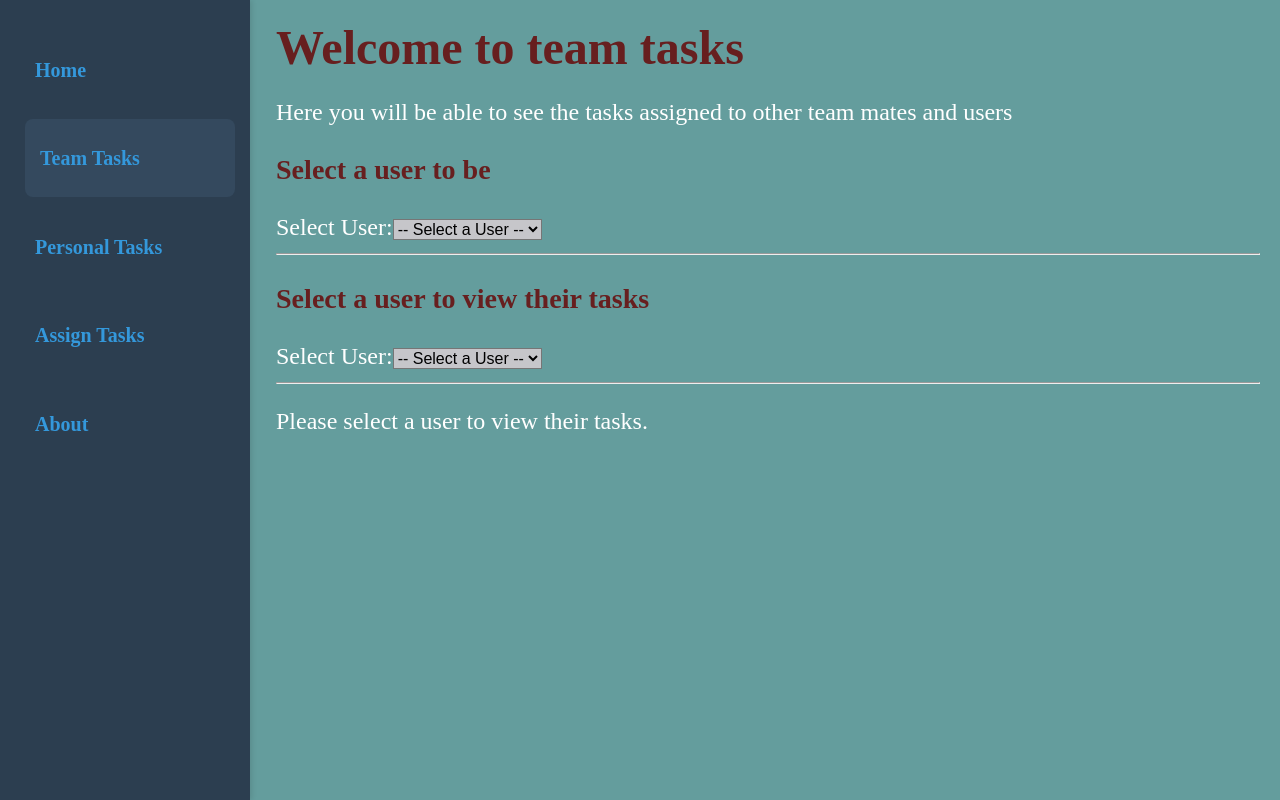
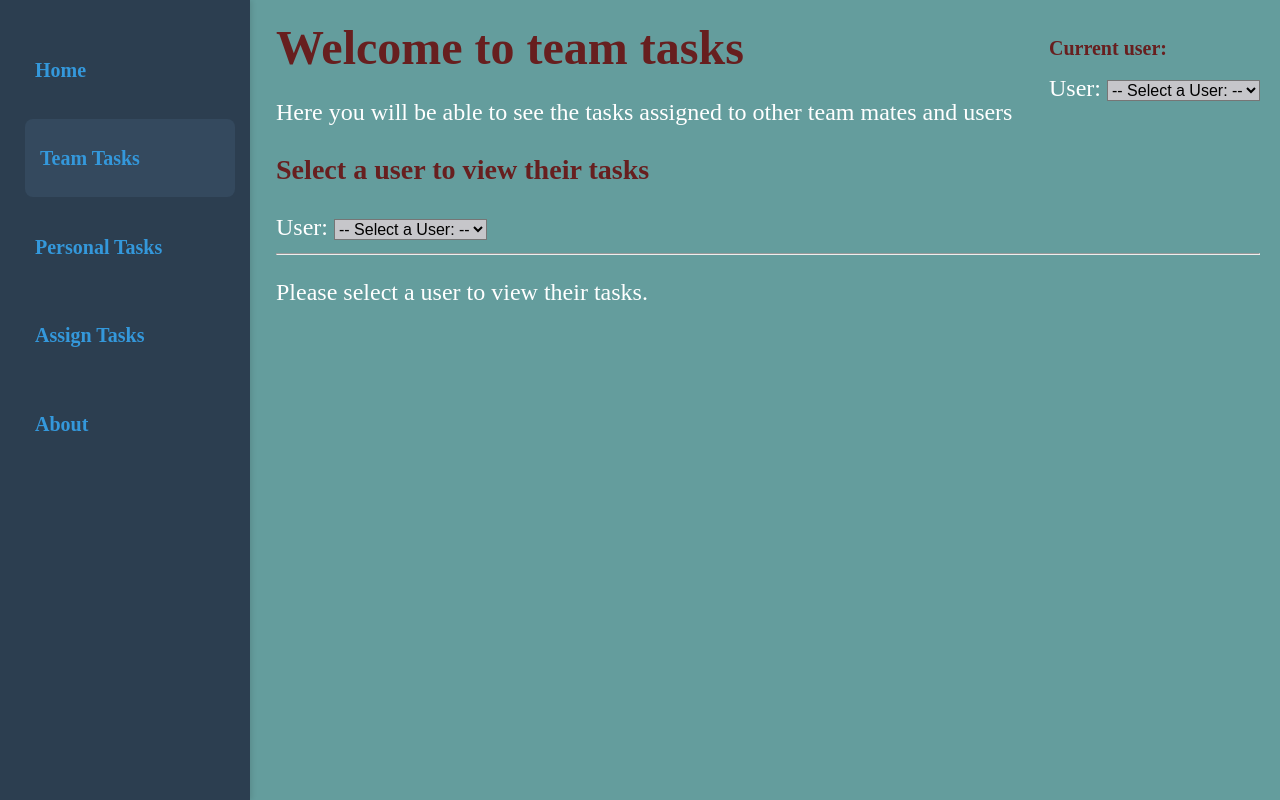
Before and after one commit to Krrithik/TaskManagerApp-React, a React (Vite) app: page /teamTasks in a window 1280 px wide. Built offline with nearby package versions, Linux system fonts and the light colour scheme.

Commit message:
Scrollable table on team task page, modified User Dropdown component slightly for text on page, started on lazy page, more text to add there

```diff
--- a/src/components/TeamTasks.jsx
+++ b/src/components/TeamTasks.jsx
@@ -23,13 +23,16 @@ export default function TeamTasks() {
 
   return (
     <>
-      <h3>Select a user to be</h3>
+      <div style={{float:'right'}}>
+        <h2 className="curr">Current user: {selectedCurrentUser}</h2>
         <UserDropdown
           userOptions={users}
           selectedUser={selectedCurrentUser}
           setSelectedUser={setSelectedCurrentUser}
         />
-      <hr />
+      </div>
+      <h1>Welcome to team tasks</h1>
+      <p>Here you will be able to see the tasks assigned to other team mates and users</p>
       <h3>Select a user to view their tasks</h3>
       <UserDropdown
         userOptions={teamMemberTasks}
@@ -42,15 +45,18 @@ export default function TeamTasks() {
         <>
           {teamMembersChoice.map((teamMembers, index) => (
             <div key={index}>
-              <h2>{teamMembers.name} tasks</h2>
-              <table style={{width:'100%', tableLayout: 'fixed', border: '1px solid black'}}>
+              <h3>{teamMembers.name} Tasks:</h3>
+              <div className="scrollable-table">
+              <table style={{width:'100%', tableLayout: 'fixed'}}>
                 <thead>
+                  <tr className="teamHeader">
                     <th>Task</th>
                     <th>Due Date</th>
                     <th>Priority</th>
                     <th>Status</th>
+                  </tr>
                 </thead>
-                <tbody>
+                <tbody className="teamTBody">
                 {teamMembers.tasks.map((task, taskIndex) => (
                     <tr key={taskIndex}>
                       <td>{task.taskName}</td>
@@ -63,6 +69,7 @@ export default function TeamTasks() {
                 </tbody>
               </table>
               </div>
+            </div>
           ))}
         </>
       ) : (
--- a/src/components/UserDropdown.jsx
+++ b/src/components/UserDropdown.jsx
@@ -2,13 +2,13 @@ export default function userDropdown({ userOptions, selectedUser, setSelectedUse
   return (
     <>
       <div className="dropdown-container">
-        <label htmlFor="userDropdown">Select User:</label>
+        <label htmlFor="userDropdown"> User: </label>
         <select
           id="userDropdown"
           value={selectedUser}
           onChange={(e) => setSelectedUser(e.target.value)}
         >
-          <option value="">-- Select a User --</option>
+          <option value="">-- Select a User: --</option>
           {userOptions.map((user) => (
             <option key={user.name} value={user.name}>
               {user.name}
--- a/src/routes/about.lazy.jsx
+++ b/src/routes/about.lazy.jsx
@@ -7,9 +7,10 @@ export const Route = createLazyFileRoute("/about")({
 function About() {
   return (
     <div className="about-page">
-      <h1>ABOUT PAGE!</h1>
+      <h1>ABOUT</h1>
+      <h3>Goal</h3>
       <p>
-        This is a lazy page router, just as an example for future reference.
+        Goal of this app is to be able manage tasks with groups of people.
       </p>
     </div>
   );
--- a/src/routes/teamTasks.jsx
+++ b/src/routes/teamTasks.jsx
@@ -9,8 +9,6 @@ export const Route = createFileRoute('/teamTasks')({
 function RouteComponent() {
   return (
     <>
-      <h1>Welcome to team tasks</h1>
-      <p>Here you will be able to see the tasks assigned to other team mates and users</p>
       <TeamTasks />
     </>
   );
--- a/src/style.css
+++ b/src/style.css
@@ -35,18 +35,34 @@ h3 {
   color: rgb(103, 31, 31);
 }
 
-table,
-th,
-td {
+.scrollable-table {
+  overflow-y: auto;
+  height: 500px;
+}
+
+th {
+  background-color:  rgb(58, 102, 102) ;
+  position: sticky;
+  top: 0;
+}
+
+table {
   border: 1px solid black;
   border-collapse: collapse;
 }
 
+.teamTBody tr:nth-of-type(even){
+  background-color: rgb(71, 128, 128);
+}
+
 td {
+  padding: 6px 8px;
   text-wrap: normal;
   word-wrap: break-word;
 }
-
+.curr {
+  color: rgb(103, 31, 31)
+}
 .app-container {
   display: flex;
   width: 100%;
```
Lines whose indentation alone changed are shown as unchanged.
